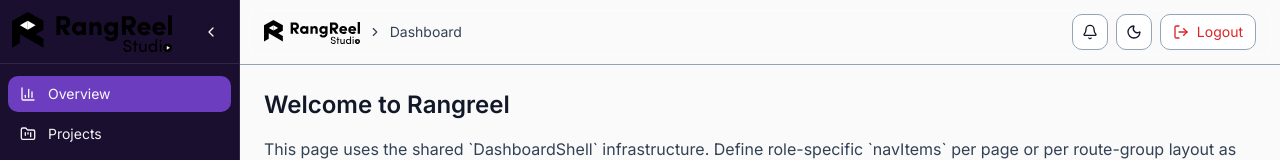
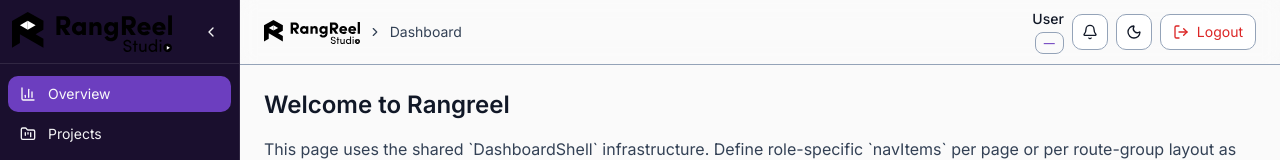
Before and after one commit to devgeektech/rangreel-cms, a Next.js app in the folder frontend/: page / in a window 1280 px wide. Shown: the top 160 px of the page. Built offline with nearby package versions, Linux system fonts and the light colour scheme.

Commit message:
dasboard name and role text change

```diff
--- a/frontend/app/(dashboard)/posting/notifications/page.jsx
+++ b/frontend/app/(dashboard)/posting/notifications/page.jsx
@@ -2,19 +2,13 @@
 
 import {
   Bell,
-  CalendarClock,
   LayoutDashboard,
-  ListOrdered,
-  Send,
 } from "lucide-react";
 import DashboardShell from "@/components/layout/DashboardShell";
 import NotificationsPage from "@/components/notifications/NotificationsPage";
 
 const navItems = [
   { href: "/posting", label: "Dashboard", icon: LayoutDashboard },
-  { href: "/posting/calendar", label: "Calendar", icon: CalendarClock },
-  { href: "/posting/queue", label: "Queue", icon: ListOrdered },
-  { href: "/posting/published", label: "Published", icon: Send },
   { href: "/posting/notifications", label: "Notifications", icon: Bell },
 ];
 
--- a/frontend/app/(dashboard)/strategist/StrategistGlobalCalendar.jsx
+++ b/frontend/app/(dashboard)/strategist/StrategistGlobalCalendar.jsx
@@ -960,9 +960,9 @@ export default function StrategistGlobalCalendar() {
           >
             <div
               className="grid min-w-[2200px]"
-              style={{ gridTemplateColumns: `280px repeat(${calendarDays.length}, minmax(120px, 1fr))` }}
+              style={{ gridTemplateColumns: `232px repeat(${calendarDays.length}, minmax(120px, 1fr))` }}
             >
-              <div className="sticky left-0 z-20 border-b border-r border-border bg-muted/50 px-3 py-2 text-xs font-semibold">
+              <div className="sticky left-0 z-20 border-b border-r border-border bg-muted/50 px-2 py-2 text-xs font-semibold">
                 Role / User
               </div>
               {calendarDays.map((d) => (
@@ -982,7 +982,13 @@ export default function StrategistGlobalCalendar() {
 
               {groupedRows.map((group) => (
                 <div key={group.role} className="contents">
-                  <div className="sticky left-0 z-10 border-b border-r border-border bg-muted/40 px-3 py-2 text-xs font-semibold">
+                  <div
+                    className="sticky left-0 z-10 border-b border-r border-border bg-muted/40 px-2 py-1.5 text-xs font-semibold"
+                    title={`${roleLabel[group.role] || group.role} • ${group.rows.length} users • ${group.rows.reduce(
+                      (sum, r) => sum + Array.from(r.byDay.values()).reduce((s, list) => s + list.length, 0),
+                      0
+                    )} assignments`}
+                  >
                     {roleLabel[group.role] || group.role}
                   </div>
                   {calendarDays.map((day) => (
@@ -991,7 +997,14 @@ export default function StrategistGlobalCalendar() {
 
                   {group.rows.map((row) => (
                     <div key={`${group.role}-${row.userId}`} className="contents">
-                      <div className="sticky left-0 z-10 border-b border-r border-border bg-card px-3 py-3 text-sm font-medium">
+                      <div
+                        className="sticky left-0 z-10 border-b border-r border-border bg-card px-2 py-2 text-sm font-medium"
+                        title={`${row.name} • ${roleLabel[group.role] || group.role} • ${Array.from(
+                          row.byDay.values()
+                        ).reduce((sum, list) => sum + list.length, 0)} assignments across ${
+                          row.byDay.size
+                        } active day(s)`}
+                      >
                         {row.name}
                       </div>
                       {calendarDays.map((day) => {
@@ -1037,7 +1050,7 @@ export default function StrategistGlobalCalendar() {
                             key={`${row.userId}-${day.ymd}`}
                             data-gc-user={String(row.userId || "")}
                             data-gc-ymd={String(day.ymd || "")}
-                            className={`flex min-h-28 flex-col border-b border-r border-border p-2 ${
+                            className={`flex min-h-20 flex-col border-b border-r border-border p-1.5 ${
                               isHoliday
                                 ? "bg-gray-300/40 dark:bg-gray-700/40"
                                 : onLeave
--- a/frontend/components/calendar/ContentCalendarDnd.jsx
+++ b/frontend/components/calendar/ContentCalendarDnd.jsx
@@ -1,6 +1,7 @@
 "use client";
 
 import { useCallback, useEffect, useMemo, useRef, useState } from "react";
+import { usePathname } from "next/navigation";
 import {
   DndContext,
   DragOverlay,
@@ -451,6 +452,7 @@ export default function ContentCalendarDnd({
   /** When true, dropping on a weekend while weekend mode is OFF opens a confirmation modal (custom calendar only). Defaults to customization preview mode; set explicitly for internal calendar. */
   weekendBlockedConfirmEnabled,
   onToggleWeekend,
+  showWeekendToggle = true,
   /** 'all' | stage name — hide chips except this stage when not 'all' */
   stageFilter = "all",
   onStageFilterChange,
@@ -459,6 +461,8 @@ export default function ContentCalendarDnd({
   /** Pre-creation client customize: earliest allowed calendar day for any stage (YYYY-MM-DD). */
   customizationMinStageDateYmd = "",
 }) {
+  const pathname = usePathname();
+  const hideWeekendToggleForPreClient = pathname === "/manager/clients/new";
   const defaultMonth = useMemo(() => {
     const items = draft?.items || [];
     for (const it of items) {
@@ -1083,7 +1087,9 @@ export default function ContentCalendarDnd({
             Next
           </Button>
         </div>
-        {typeof onToggleWeekend === "function" ? (
+        {showWeekendToggle &&
+        !hideWeekendToggleForPreClient &&
+        typeof onToggleWeekend === "function" ? (
           <div className="flex flex-wrap items-center gap-2">
             <Button
               type="button"
--- a/frontend/components/layout/Navbar.jsx
+++ b/frontend/components/layout/Navbar.jsx
@@ -17,6 +17,30 @@ function titleFromPath(pathname) {
 export default function Navbar({ user, onLogout }) {
   const pathname = usePathname();
   const pageTitle = titleFromPath(pathname);
+  const userName = String(user?.name || user?.fullName || "User");
+  const userRoleRaw = user?.role?.name || user?.role?.slug || user?.role || "—";
+  const userRoleSlug = String(user?.role?.slug || userRoleRaw || "")
+    .trim()
+    .toLowerCase()
+    .replace(/\s+/g, "-")
+    .replace(/_/g, "-");
+  const userRole = String(userRoleRaw)
+    .replace(/[-_]/g, " ")
+    .replace(/\b\w/g, (ch) => ch.toUpperCase());
+  const roleColorBySlug = {
+    strategist: "border-cyan-500/40 bg-cyan-500/15 text-cyan-700 dark:text-cyan-300",
+    editor: "border-violet-500/40 bg-violet-500/15 text-violet-700 dark:text-violet-300",
+    "video-editor": "border-violet-500/40 bg-violet-500/15 text-violet-700 dark:text-violet-300",
+    videographer: "border-amber-500/40 bg-amber-500/15 text-amber-700 dark:text-amber-300",
+    designer: "border-pink-500/40 bg-pink-500/15 text-pink-700 dark:text-pink-300",
+    "graphic-designer": "border-pink-500/40 bg-pink-500/15 text-pink-700 dark:text-pink-300",
+    manager: "border-emerald-500/40 bg-emerald-500/15 text-emerald-700 dark:text-emerald-300",
+    admin: "border-red-500/40 bg-red-500/15 text-red-700 dark:text-red-300",
+  };
+  const roleTone =
+    roleColorBySlug[userRoleSlug] ||
+    roleColorBySlug[String(userRoleRaw || "").toLowerCase().replace(/\s+/g, "-")] ||
+    "border-primary/30 bg-primary/10 text-primary";
 
   return (
     <header className="sticky top-0 z-30 border-b border-border bg-background/80 backdrop-blur">
@@ -33,6 +57,12 @@ export default function Navbar({ user, onLogout }) {
         </div>
 
         <div className="flex items-center gap-2">
+          <div className="hidden max-w-[320px] items-end text-right md:flex md:flex-col">
+            <p className="truncate text-sm font-medium leading-tight">{userName}</p>
+            <span className={`mt-1 inline-flex items-center rounded-md border px-2 py-0.5 text-[11px] font-medium ${roleTone}`}>
+              {userRole}
+            </span>
+          </div>
           <button
             type="button"
             className="inline-flex h-9 w-9 items-center justify-center rounded-lg border border-border/70 bg-card text-foreground transition-colors duration-200 hover:bg-muted"
```
